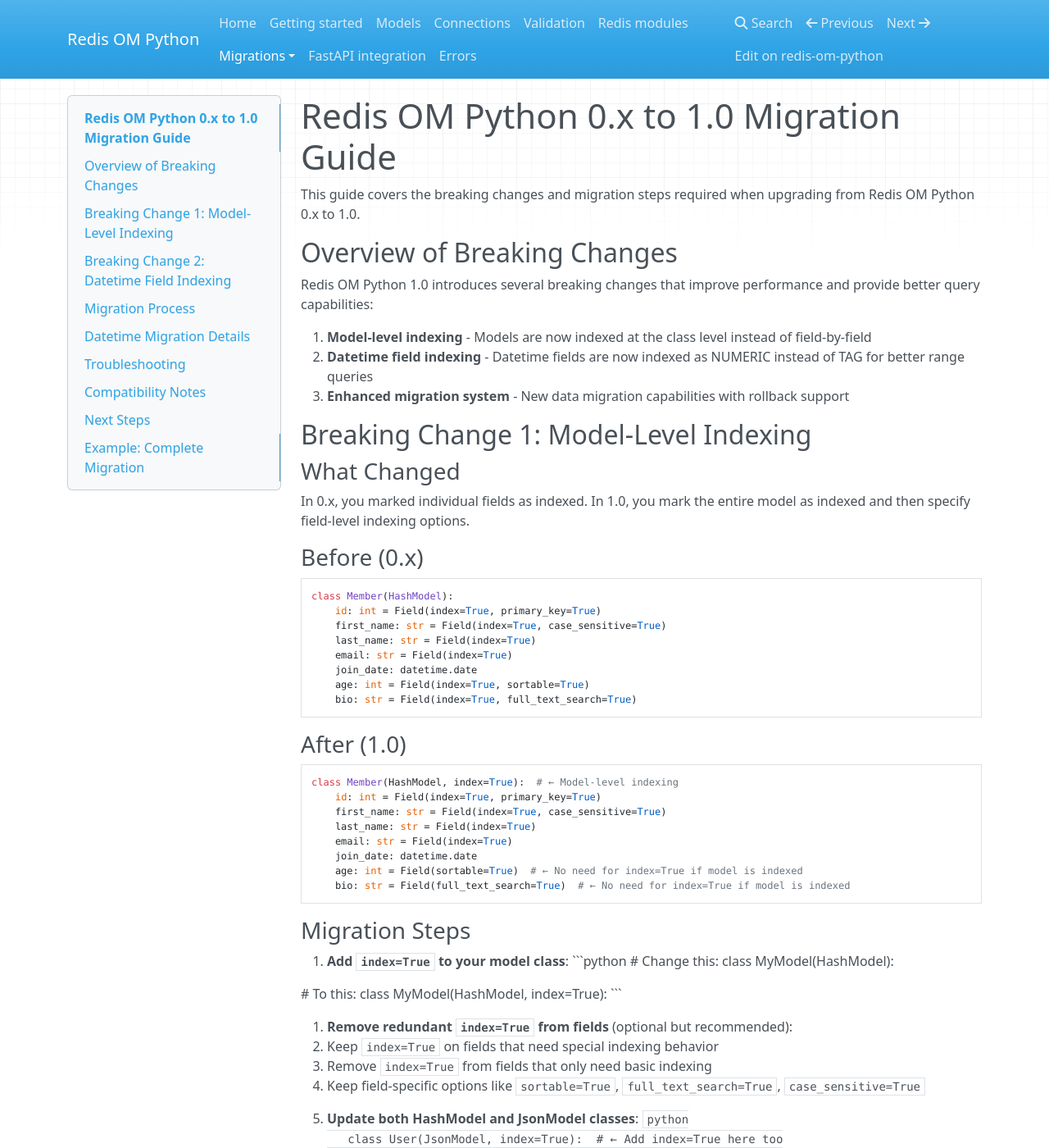
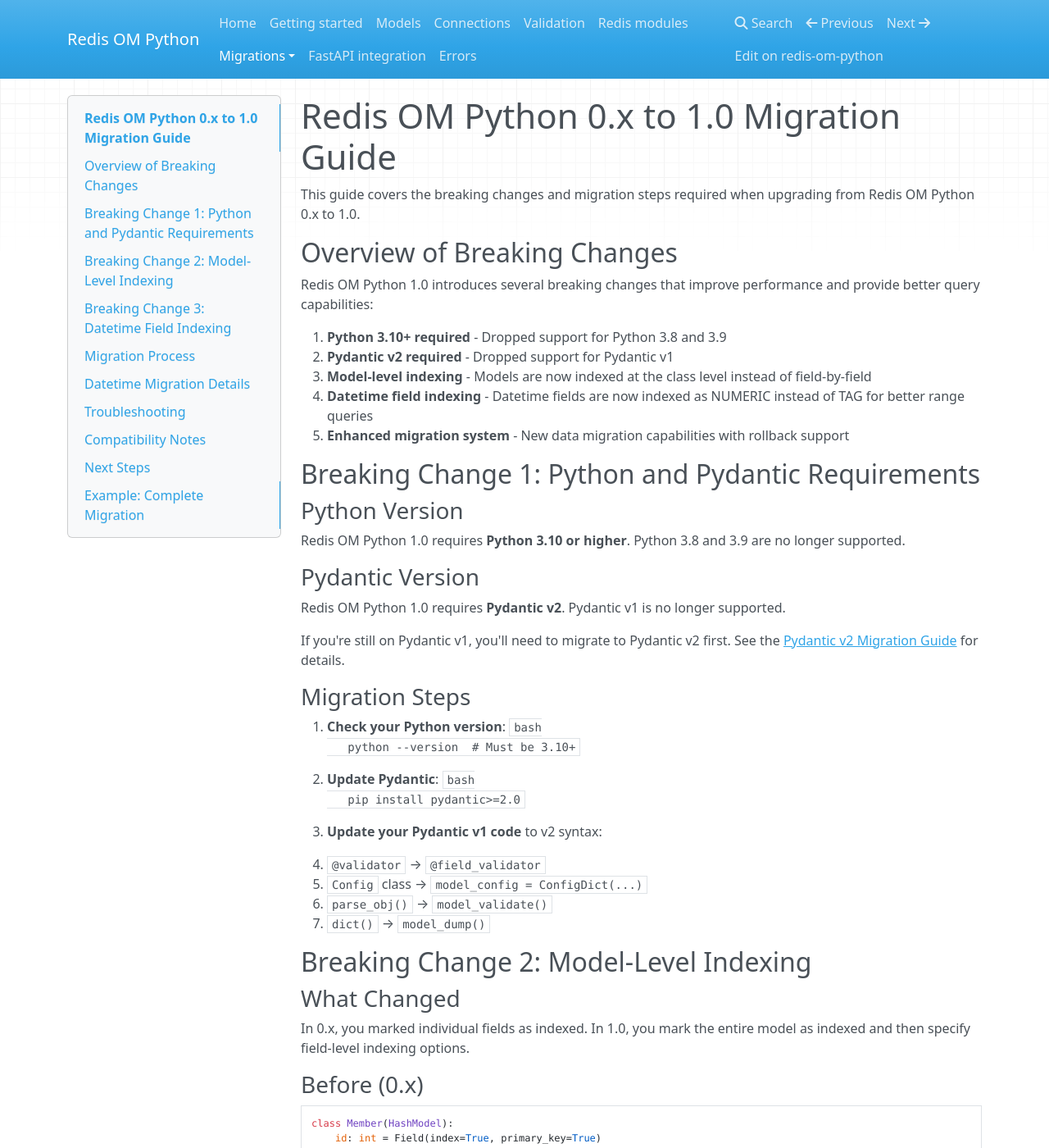
Before and after one commit to redis/redis-om-python, an MkDocs documentation site: the page built from docs/migration_guide_0x_to_1x.md, in a window 1280 px wide and 1400 px high. Shown: the whole window at 82% size. Built offline with MkDocs 1.6.1, drawn with Linux system fonts in a browser that asks for light colours; nearby versions of some CDN libraries; some of the changed text lies outside the part shown.

Commit message:
Update migration guide with Python 3.10+ and Pydantic v2 requirements

````diff
--- a/docs/migration_guide_0x_to_1x.md
+++ b/docs/migration_guide_0x_to_1x.md
@@ -6,11 +6,43 @@
 
 Redis OM Python 1.0 introduces several breaking changes that improve performance and provide better query capabilities:
 
-1. **Model-level indexing** - Models are now indexed at the class level instead of field-by-field
-2. **Datetime field indexing** - Datetime fields are now indexed as NUMERIC instead of TAG for better range queries
-3. **Enhanced migration system** - New data migration capabilities with rollback support
+1. **Python 3.10+ required** - Dropped support for Python 3.8 and 3.9
+2. **Pydantic v2 required** - Dropped support for Pydantic v1
+3. **Model-level indexing** - Models are now indexed at the class level instead of field-by-field
+4. **Datetime field indexing** - Datetime fields are now indexed as NUMERIC instead of TAG for better range queries
+5. **Enhanced migration system** - New data migration capabilities with rollback support
 
-## Breaking Change 1: Model-Level Indexing
+## Breaking Change 1: Python and Pydantic Requirements
+
+### Python Version
+
+Redis OM Python 1.0 requires **Python 3.10 or higher**. Python 3.8 and 3.9 are no longer supported.
+
+### Pydantic Version
+
+Redis OM Python 1.0 requires **Pydantic v2**. Pydantic v1 is no longer supported.
+
+If you're still on Pydantic v1, you'll need to migrate to Pydantic v2 first. See the [Pydantic v2 Migration Guide](https://docs.pydantic.dev/latest/migration/) for details.
+
+### Migration Steps
+
+1. **Check your Python version**:
+   ```bash
+   python --version  # Must be 3.10+
+   ```
+
+2. **Update Pydantic**:
+   ```bash
+   pip install pydantic>=2.0
+   ```
+
+3. **Update your Pydantic v1 code** to v2 syntax:
+   - `@validator` → `@field_validator`
+   - `Config` class → `model_config = ConfigDict(...)`
+   - `parse_obj()` → `model_validate()`
+   - `dict()` → `model_dump()`
+
+## Breaking Change 2: Model-Level Indexing
 
 ### What Changed
 
@@ -63,7 +95,7 @@
        age: int = Field(sortable=True)
    ```
 
-## Breaking Change 2: Datetime Field Indexing
+## Breaking Change 3: Datetime Field Indexing
 
 ### What Changed
 
````
